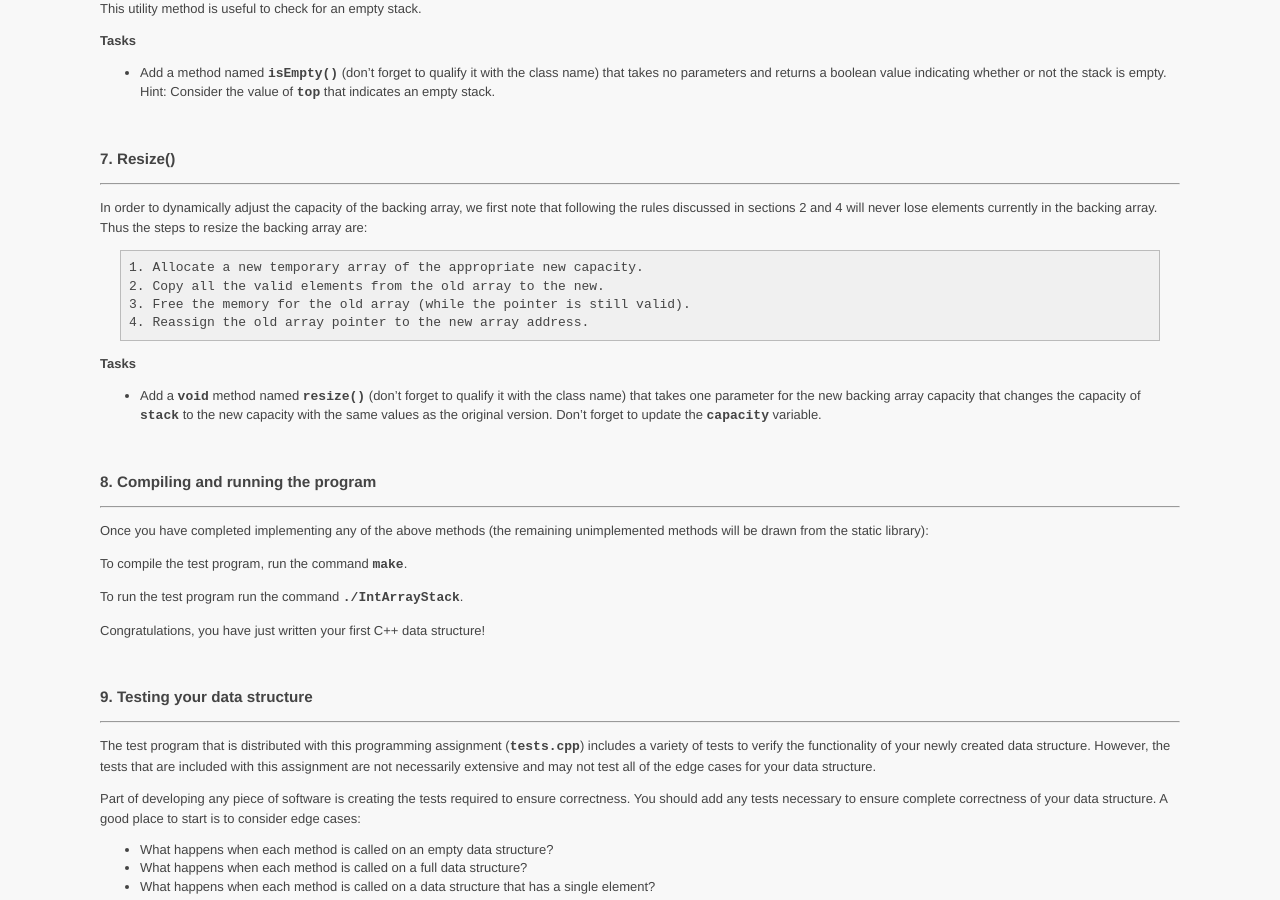
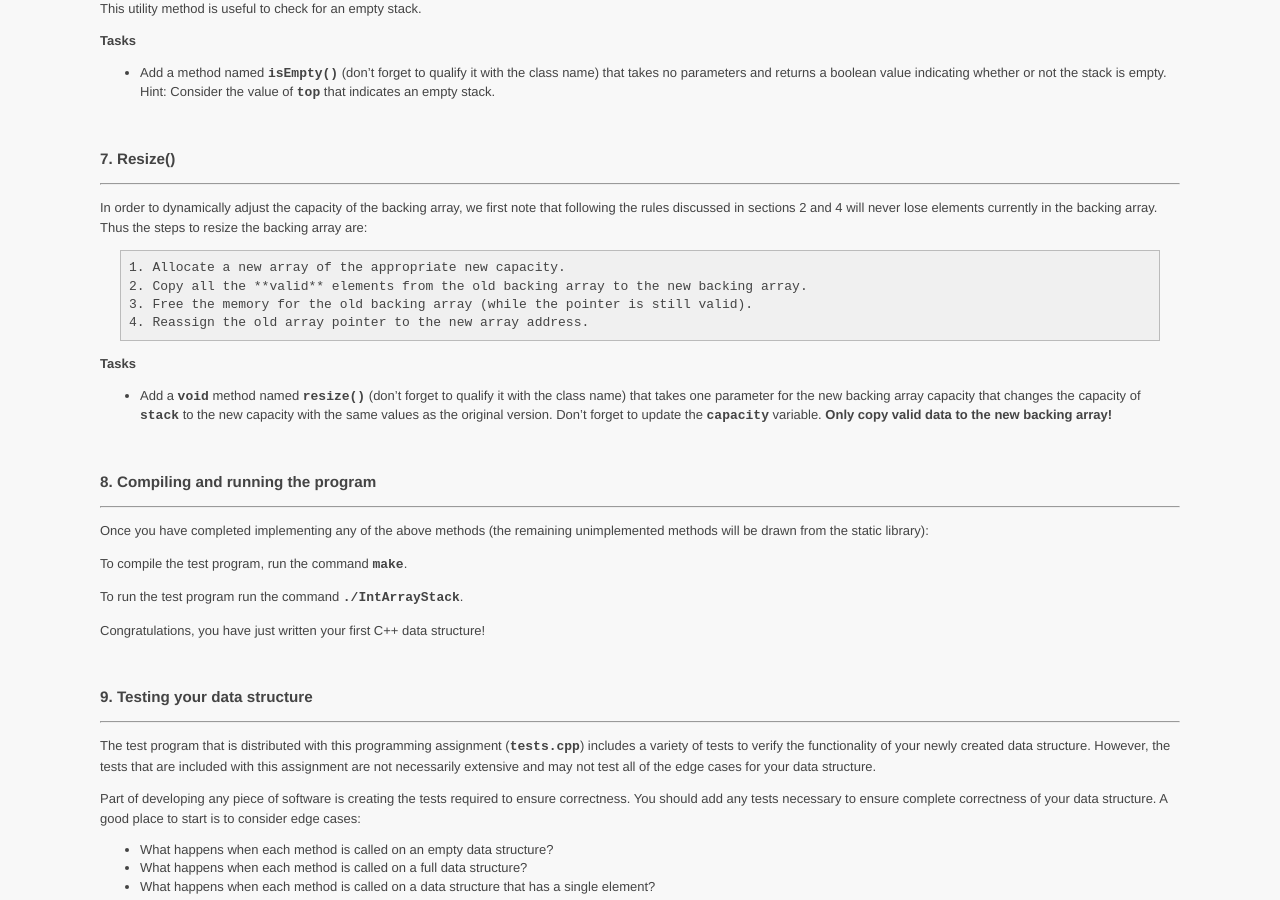
Before and after one commit to ycpcs/cs350-fall2016, a Jekyll site: the page built from assign/assign01.md, in a window 1280 px wide and 900 px high, scrolled down 2320 px. Built offline with Jekyll 4.4.1, drawn with Linux system fonts in a browser that asks for light colours.

Commit message:
updated description of resize method in assignment #1

````diff
--- a/assign/assign01.md
+++ b/assign/assign01.md
@@ -194,16 +194,16 @@ In order to dynamically adjust the capacity of the backing array, we first note
 sections 2 and 4 will never lose elements currently in the backing array. Thus the steps to resize the backing array
 are:
 
-	1. Allocate a new temporary array of the appropriate new capacity.
-	2. Copy all the valid elements from the old array to the new.
-	3. Free the memory for the old array (while the pointer is still valid).
+	1. Allocate a new array of the appropriate new capacity.
+	2. Copy all the **valid** elements from the old backing array to the new backing array.
+	3. Free the memory for the old backing array (while the pointer is still valid).
 	4. Reassign the old array pointer to the new array address.
 
 **Tasks**
 
   - Add a **```void```** method named **```resize()```** (don't forget to qualify it with the class name) that takes one
   parameter for the new backing array capacity that changes the capacity of **```stack```** to the new capacity with the same values
-  as the original version.  Don't forget to update the **```capacity```** variable.
+  as the original version.  Don't forget to update the **```capacity```** variable.  **Only copy valid data to the new backing array!**
 
 
 
````
